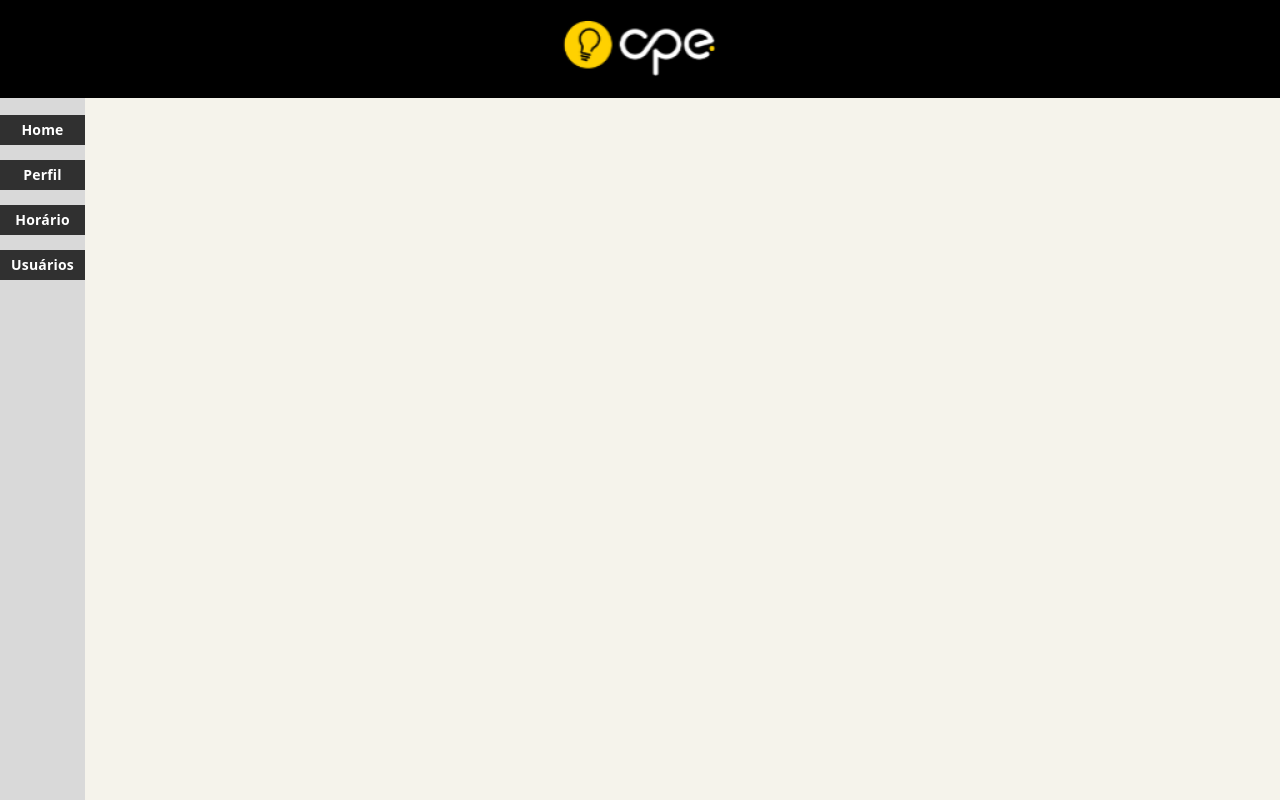
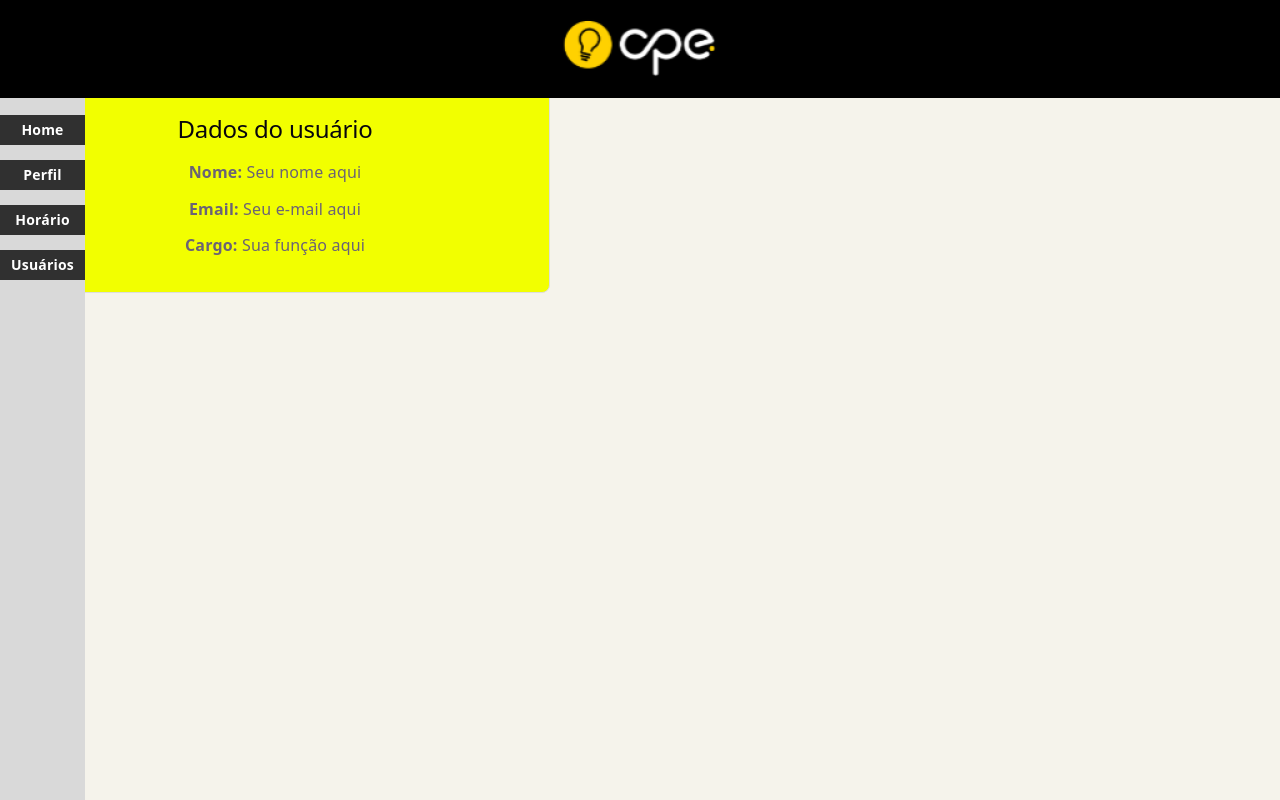
Before and after one commit to patriciafabiodarocha/site_ponto, a React (Vite) app: page /perfil in a window 1280 px wide. Built offline with nearby package versions, Linux system fonts and the light colour scheme.

Commit message:
mudanças página login

```diff
--- a/src/index.css
+++ b/src/index.css
@@ -234,3 +234,23 @@ code {
     .logo img{
       width: 180px;
     }
+
+    .card-perfil {
+  place-items: center;
+   max-width: 500px;
+  background-color: rgb(242, 255, 0);
+  padding: 24px;
+  border-radius: 8px;
+  border: 1px solid #ddd;
+  }
+
+.card-perfil h2 {
+
+  margin-bottom: 16px;
+}
+
+.card-perfil p {
+
+  margin-bottom: 10px;
+  font-size: 16px;
+}
--- a/src/pages/Perfil.jsx
+++ b/src/pages/Perfil.jsx
@@ -23,6 +23,17 @@ function Perfil() {
                   <div className="btn-lateral">Usuários</div>
                 </div>
               </div>
+                   <main className="conteudo-perfil">
+        <h1>Meu perfil</h1>
+
+        <section className="card-perfil">
+          <h2>Dados do usuário</h2>
+
+          <p><strong>Nome:</strong> Seu nome aqui</p>
+          <p><strong>Email:</strong> Seu e-mail aqui</p>
+          <p><strong>Cargo:</strong> Sua função aqui</p>
+        </section>
+      </main>
         </>
     )
 }
```
